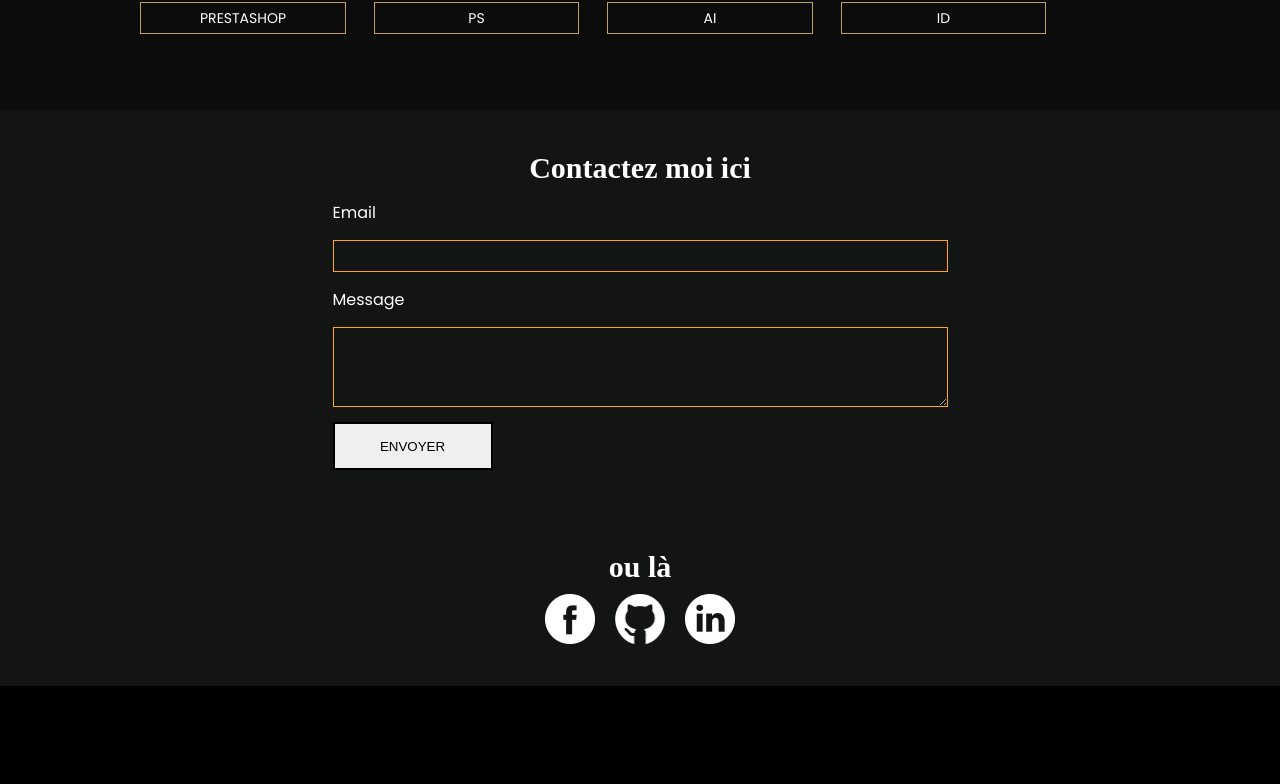
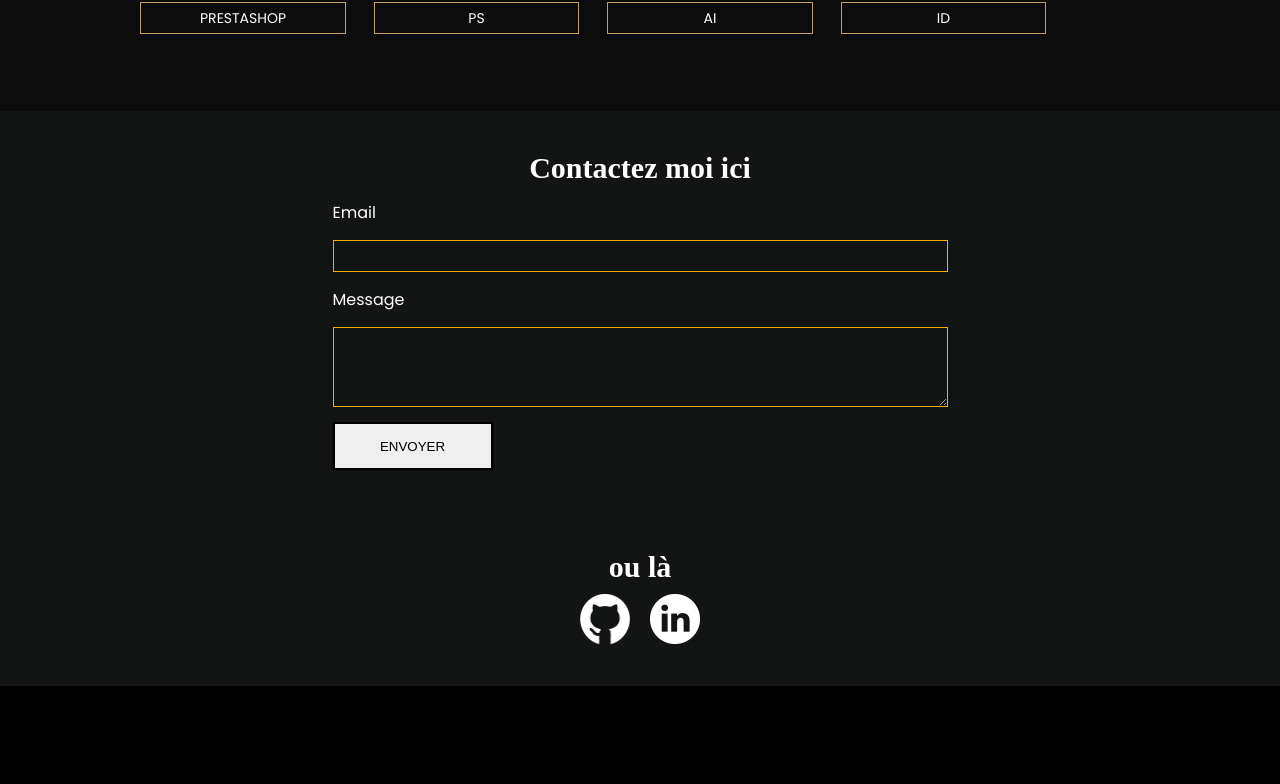
Before and after one commit to SamuelTussing/portfolio, a Next.js app: page /apropos in a window 1280 px wide. Shown: the part 2000-2784 px from the top of the page. Built offline with nearby package versions, Linux system fonts and the light colour scheme.

Commit message:
mise a jour liens

```diff
--- a/src/component/contact/contact.jsx
+++ b/src/component/contact/contact.jsx
@@ -37,13 +37,11 @@ const Contact = () =>{
                 <div className={styles.ContactContainer}>
                     <span className={styles.ContactTitle}>ou là</span>
                     <div className={styles.linkscontainer}>
-                        <Link href=''>
-                            <Image src="/img/facebook-logo.png" alt="logo facebook" width={50} height={50}/>
-                        </Link>
-                        <Link href=''>
+
+                        <Link href='https://github.com/SamuelTussing'>
                             <Image src="/img/github-logo.png" alt="logo facebook" width={50} height={50}/>
                         </Link>
-                        <Link href=''>
+                        <Link href='https://fr.linkedin.com/in/samuel-tussing-a4a178b4'>
                             <Image src="/img/linkedin-logo.png" alt="logo facebook" width={50} height={50}/>
                         </Link>
 
--- a/src/component/header/header.jsx
+++ b/src/component/header/header.jsx
@@ -13,7 +13,6 @@ const Header = () =>{
             <Link className={styles.title} href="/">TSAMUEL</Link>
             {/* lien a droite visibles sur desktop */}
             <div className={styles.header_links}>
-                <Link className={styles.subtitle} href="/">ACCUEIL</Link>
                 <Link className={styles.subtitle} href="/apropos">A PROPOS</Link>
                 <Link className={styles.subtitle} href="/portfolio">PORTFOLIO</Link>
 
--- a/src/component/portfolio/portfolio.scss
+++ b/src/component/portfolio/portfolio.scss
@@ -16,7 +16,7 @@
         align-items: center;
         background-color: #000000;
         gap: 10px;
-        height: 85vh;
+        height: 100%;
     }
     .Portfoliotitle{
         font-family: "Playfair Display";
@@ -94,14 +94,14 @@
         height: 95vh;
     }
     .PortfolioContainer{
-        padding: 1rem;
+        padding: 3rem;
         display: flex;
         flex-direction: column;
         justify-content: flex-start;
         align-items: center;
         background-color: #000000;
         gap: 10px;
-        height: 55vh;
+        height: 100%;
     }
     .Portfoliotitle{
         font-family: "Playfair Display";
--- a/src/component/sidebar/sidebar.jsx
+++ b/src/component/sidebar/sidebar.jsx
@@ -11,7 +11,6 @@ import styles from "@/styles/page.module.scss"
 const links = [
     {id:1, title:"A PROPOS", url:"/apropos"},
     {id:2, title:"PORTFOLIO", url:"/portfolio"},
-    {id:3, title:"CONTACT", url:"/"}
 ]
 
 const Sidebar = () => {
```
